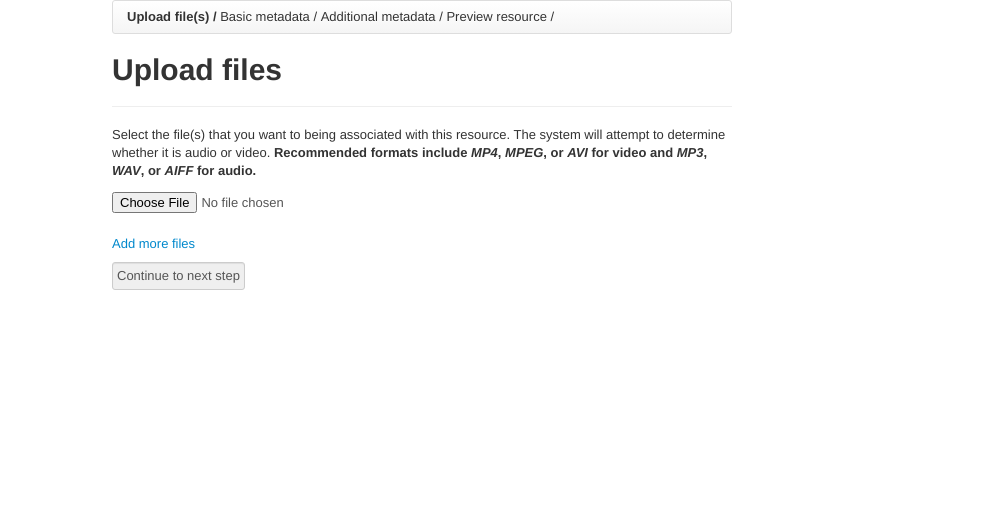
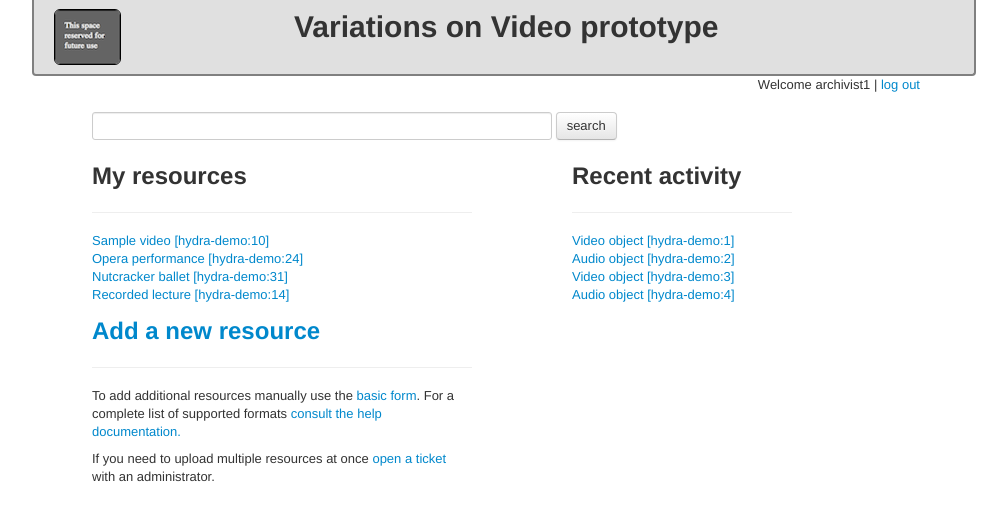
Before and after one commit to atomical/ui-prototypes, a plain HTML site: page index-authenticated.html in a window 1280 px wide. Shown: the whole page, without its empty margins (158-1165 px from the left). Drawn offline with nearby package versions, Linux system fonts and the light colour scheme.

Commit message:
Finalized a first iteration of the home page with functional links

```diff
--- a/index-authenticated.html
+++ b/index-authenticated.html
@@ -1,11 +1,3 @@
-<!-- This is a template for the file upload process that depends on Javascript to
-  add additional fields. If this is possible the next progressive enhancement is to
-  use jQuery to convert the input into a drag and drop field that automatically
-  begins the upload process.
-
-  Check with Phuong at some point to get an idea of just how complex this might
-  be to implement
--->
 <!DOCTYPE html>
 
 <html lang="en">
@@ -13,53 +5,66 @@
     <meta charset="utf-8" />
     <title>R0 Ingest Workflow (static prototype)</title>
     <link rel="stylesheet" href="styles/bootstrap.css" type="text/css"  />
-    <style>
-      .breadcrumb li:after {
-        content: ' /';
-      }
-
-      .breadcrumb li:after:last-child {
-        content: '';
-      }
-
-      .breadcrumb li.current {
-        font-weight: bold;
-      }
-    </style>
+    <link rel="stylesheet" href="styles/custom.css" type="text/css" />
   </head>
 
-  <body class="container">
-    <div class="row offset1 span8">
-      <div class="wizard-progress">
-        <ul class="breadcrumb">
-          <li class="current"
-          >Upload file(s)</li>
-          <li>Basic metadata</li>
-          <li>Additional metadata</li>
-          <li>Preview resource</li>
-        </ul>
+  <body>
+    <div class="container">
+    <header class="row span12">
+      <div class="logo span2">
+        <img src="images/placeholder-logo.png" alt="[Future home of the VoV logo]" />
+      </div>
+      <div class="banner offset1 span6">
+        <h1>Variations on Video prototype</h1>
+      </div>
+    </header>
+
+      <div class="row" id="authentication">
+        <div class="offset3 span8">
+          Welcome <span class="username">archivist1</span> |
+          <a href="index-guest.html">log out</a>
+        </div>
       </div>
 
-      <h1>Upload files</h1>
-      <hr />
-      <p>Select the file(s) that you want to being associated with this resource. The system will attempt to determine whether it is audio or video. <strong>Recommended formats include <em>MP4</em>, <em>MPEG</em>, or <em>AVI</em> for video and <em>MP3</em>, <em>WAV</em>, or <em>AIFF</em> for audio.</strong></p>
-        <form action="basic-video-metadata.html" method="POST" name="file_upload_form" class="form-vertical">
-          <fieldset id="file_container">
-            <div class="control-group" id="file_field_0">
-              <input type="file" name="file_upload[]"></input>
-            </div>
-          </fieldset>
-          <div class="control-group">
-            <a href="#" class="add_files">Add more files</a>
-          </div>
-          <div class="control-group">
-            <input type="submit" value="Continue to next step"></input>
-          </div>
-      </form>
-   </div>
-   <div class="row span3" id="buffer">
-     <!-- Push the content away from the right margin -->
-   </div>
+      <div class="row">
+        <form action="index-authorized.html" method="POST" id="search_form" class="form-search offset1 span9">
+          <input type="text" name="keywords" class="span6" />
+          <button type="submit" class="btn">search</button>
+        </form>
+      </div>
+
+      <div class="row">
+        <div id="left_column" class="offset1 span5">
+          <h2>My resources</h2>
+          <hr />
+          <ul class="unstyled">
+            <li><a href="basic-video-preview.html">Sample video [hydra-demo:10]</a></li>
+            <li><a href="basic-audio-preview.html">Opera performance [hydra-demo:24]</a></li>
+            <li><a href="basic-video-preview.html">Nutcracker ballet [hydra-demo:31]</a></li>
+            <li><a href="basic-audio-preview.html">Recorded lecture [hydra-demo:14]</a></li>
+          </ul>
+
+          <h2><a href="basic-video-upload.html">Add a new resource</a></h2>
+          <hr />
+          <p>To add additional resources manually use the <a href="basic-audio-upload.html">basic form</a>. For a complete list of supported formats <a href="#">consult the help documentation.</a></p>
+          <p>If you need to upload multiple resources at once <a href="#">open a ticket</a> with an administrator.</p>
+        </div>
+
+        <div id="right_column" class="offset1 span3">
+          <h2>Recent activity</h2>
+          <hr />
+          <ul class="unstyled">
+            <li><a href="basic-video-preview.html">Video object [hydra-demo:1]</a></li>
+            <li><a href="basic-audio-preview.html">Audio object [hydra-demo:2]</a></li>
+            <li><a href="basic-video-preview.html">Video object [hydra-demo:3]</a></li>
+            <li><a href="basic-audio-preview.html">Audio object [hydra-demo:4]</a></li>
+          </ul>
+        </div>
+      </div>
+    </div>
+
+    <footer>
+    </footer>
 
     <!-- Le javascript
     ================================================== -->
@@ -74,18 +79,5 @@
     <script src="scripts/bootstrap-popover.js"></script>
     <script src="scripts/bootstrap-button.js"></script>
     <script src="scripts/bootstrap-typeahead.js"></script>
-
-    <script>
-      file_counter = 0;
-      function cloneFileField() {
-        file_counter++;
-        element_id = "file_upload_" + file_counter;
-        $('#file_field_0').clone().attr('id', element_id).appendTo('#file_container');
-      }
-
-      $(function() {
-        $(".add_files").click(function() { cloneFileField(); });
-      });
-    </script>
   </body>
 </html>
--- a/styles/custom.css
+++ b/styles/custom.css
@@ -3,13 +3,16 @@
  */
 header {
   background: rgb(224, 224, 224);
+  border-left: 2px rgb(128, 128, 128) solid;
+  border-right: 2px rgb(128, 128, 128) solid;
   border-bottom: 2px rgb(128, 128, 128) solid;
+  border-radius: 0 0 4px 4px;
   padding: 9px 0;
 }
 
 #authentication {
   text-align: right;
-  margin: 18px 0;
+  padding: 18px 48px;
 }
 
 #left_column,
@@ -23,6 +26,13 @@ header {
   border-radius: 6px;
 }
 
+h2 {
+  text-align: left;
+}
+
+/**
+ * Tweaks for the wizard navigation to make it look better on modern browsers
+ */
 .wizard {
   font-size: 105%;
 }
```
Also changed, not shown: index-guest.html (+22 -16 lines).
